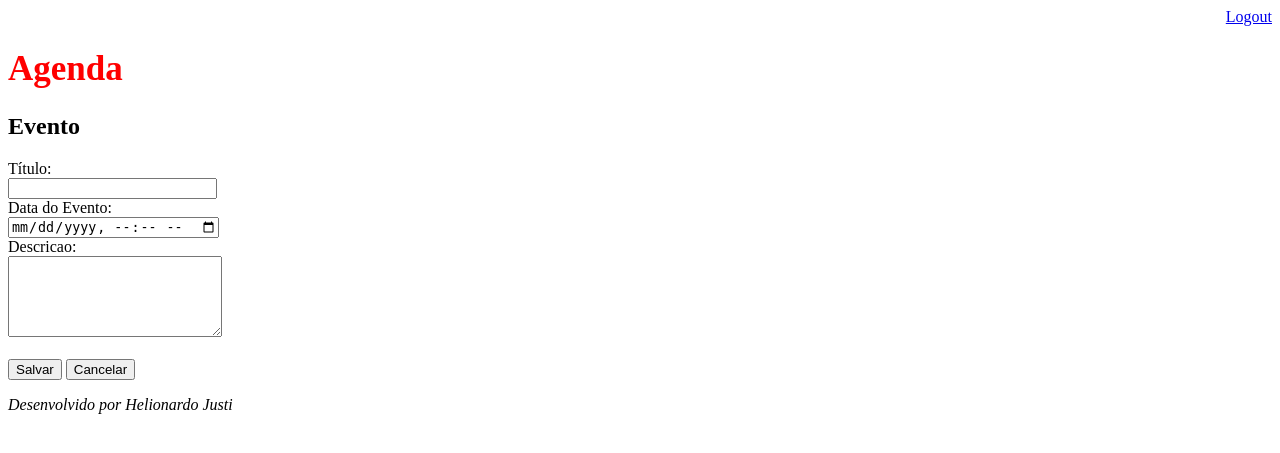
After one commit to helionardo/agenda, a Django app: page /agenda/evento/ in a window 1280 px wide. The commit adds this page. Shown: the top 453 px of the page. Run offline with Django 3.2, Linux system fonts and the light colour scheme; a user stored in the database is signed in.

Commit message:
Incluido template para insercao de eventos da agenda.

```diff
--- a/agenda/urls.py
+++ b/agenda/urls.py
@@ -21,9 +21,12 @@ from django.views.generic import RedirectView
 urlpatterns = [
     path('admin/', admin.site.urls),
     path('agenda/', views.lista_eventos),
+    path('agenda/evento/', views.evento),
+    path('agenda/evento/submit', views.submit_evento),
    # path('', views.index),
     path('', RedirectView.as_view(url='/agenda/')),
     path('login/', views.login_user),
     path('login/submit', views.submit_login),
     path('logout/', views.logout_user)
+
 ]
--- a/core/views.py
+++ b/core/views.py
@@ -35,3 +35,21 @@ def lista_eventos(request):
     evento = Evento.objects.filter(usuario=usuario)
     dados = {'eventos':evento}
     return render (request, 'agenda.html', dados)
+
+@login_required(login_url='/login/')
+def evento(request):
+    return render(request, 'evento.html')
+
+@login_required(login_url='/login/')
+def submit_evento(request):
+    if request.POST:
+        titulo = request.POST.get('titulo')
+        data_evento = request.POST.get('data_evento')
+        descricao = request.POST.get('descricao')
+        usuario = request.user
+        Evento.objects.create (titulo=titulo,
+                               data_evento=data_evento,
+                               descricao=descricao,
+                               usuario=usuario)
+
+    return redirect('/')
--- a/templates/agenda.html
+++ b/templates/agenda.html
@@ -2,7 +2,9 @@
 
 {% block content %}
     <h2>Agendamentos</h2>
-
+    <a href="evento/">
+    <button type="button">Novo Evento</button>
+    </a>
     <ul style="font-size: 18px">
     {% for evento in eventos %}
         <li>{{ evento.titulo }} - {{ evento.get_data_evento }}</li>
--- /dev/null
+++ b/templates/evento.html
@@ -0,0 +1,25 @@
+{% extends "model-page.html" %}
+
+{% block content %}
+
+<h2>Evento</h2>
+
+<form action="submit" method="post"> {% csrf_token %}
+    <label>Título:</label>
+    <br>
+    <input type="text" name="titulo" size="23">
+    <br>
+    <label>Data do Evento:</label>
+    <br>
+    <input type="datetime-local" name="data_evento">
+    <br>
+    <label>Descricao:</label>
+    <br>
+    <textarea name = "descricao" rows="5" cols="24"></textarea>
+    <br><br>
+    <button type="submit">Salvar</button>
+    <a href="/">
+    <button type="button">Cancelar</button>
+    </a>
+</form>
+{% endblock %}
```
Also changed, not shown: db.sqlite3.
